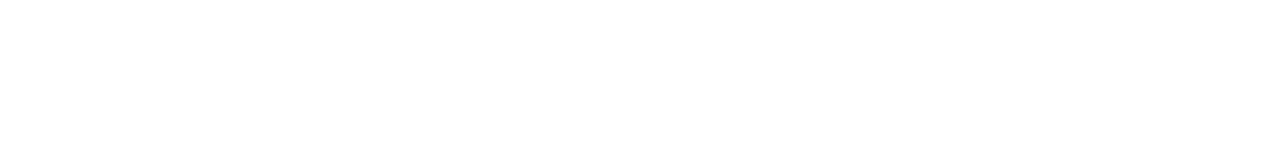
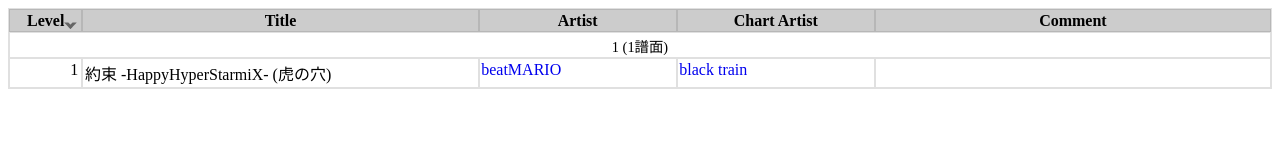
Before and after one commit to kju8/all-embracing-insane-charts, a plain HTML site: page index.html in a window 1280 px wide. Drawn offline with nearby package versions, Linux system fonts and the light colour scheme.

Commit message:
fix index

```diff
--- a/index.html
+++ b/index.html
@@ -1,5 +1,145 @@
 <html>
 	<head>
-		<meta name="bmstable" content="./head.json" />
+		<meta name="bmstable" content="https://kju8.github.io/all-embracing-insane-charts/head.json" />
+		<meta name="bmsdata" content="https://kju8.github.io/all-embracing-insane-charts/table.json" />
+		<script src="https://cdn.jsdelivr.net/npm/vue"></script>
+		<title>All-embracing Insane Charts</title>
+		<style>
+			#app {
+				display:grid;
+				min-width: max-content;
+				grid-template-columns: 10ex minmax(max-content, 2fr) 1fr 1fr 2fr;
+				border: solid 0.5px rgba(100,100,100,0.2);
+			}
+			#app > * {
+				border: solid 0.5px rgba(100,100,100,0.2);
+				padding: 0.1rem;
+			}
+			#app > .level:not(.thead) {
+				text-align: right;
+				padding-right: 0.2em;
+			}
+			#app > .thead {
+				background-color: rgba(0,0,0,0.2);
+				font-weight: bold;
+				text-align: center;
+				position: relative;
+			}
+			.sort::after {
+				content: "";
+				position: absolute;
+				right: 0.4em;
+				top: 0.5em;
+				display: block;
+				width: 0.2em;
+				height: 0.2em;
+				border: 3px solid;
+				border-color: transparent transparent black black;
+				transform: rotate(-45deg);
+				opacity: 0.5;
+			}
+			.sort.desc::after {
+				border-color: black black transparent transparent;
+				top: 0.6em;
+			}
+			#app > a {
+				text-decoration: none;
+			}
+			#app > a[href]:hover {
+				background-color: rgba(200,0,0,0.2);
+			}
+			.levelhead {
+				grid-column: 1 / -1;
+				text-align: center;
+				font-size: 0.9em;
+			}
+		</style>
 	</head>
+	<body>
+		<div id="app">
+			<div class="level thead" v-bind:class="{ sort: sorttype == 'level' , desc: sortmode != 1}" v-on:click="sort('level')">Level</div>
+			<div class="title thead" v-bind:class="{ sort: sorttype == 'title' , desc: sortmode != 1 }" v-on:click="sort('title')">Title</div>
+			<div class="artist thead" v-bind:class="{ sort: sorttype == 'artist' , desc: sortmode != 1 }" v-on:click="sort('artist')">Artist</div>
+			<div class="diff thead" v-bind:class="{ sort: sorttype == 'name_diff' , desc: sortmode != 1 }" v-on:click="sort('name_diff')">Chart Artist</div>
+			<div class="comment thead">Comment</div>
+			<template v-for="bms in bmses">
+				<div class="level">{{bms.level}}</div>
+				<div class="title">{{bms.title}}</div>
+				<a class="artist" v-bind:href="bms.url">{{bms.artist}}</a>
+				<a class="diff" v-bind:href="bms.url_diff">{{bms.name_diff}}</a>
+				<div class="comment">{{bms.comment}}</div>
+			</template>
+			<template v-for="(count,difficult) in difficulties" v-if="sorttype=='level'">
+				<div class="levelhead" v-bind:style="levelstyle(difficult)">{{difficult}} ({{count}}譜面)</div>
+			</template>
+		</div>
+		<script>
+			let standizeStrings = function(src){
+				return src.toLowerCase().replace(/[\u30a1-\u30f6]/g, function(match) {
+					var chr = match.charCodeAt(0) - 0x60;
+					return String.fromCharCode(chr);
+				});
+			};
+			let app = new Vue({
+				el: '#app',
+				data: {
+					bmses: [],
+					difficulties: {},
+					sorttype: "level",
+					sortmode: -1
+				},
+				methods: {
+					sort: function(key){
+						if(this.sorttype == key) this.sortmode = -this.sortmode;
+						else{
+							this.sortmode = 1;
+							this.sorttype = key;
+						}
+
+						this.bmses.sort(
+							(a,b) => {
+								let aStrings = standizeStrings((a[key]||"").toString());
+								let bStrings = standizeStrings((b[key]||"").toString());
+								if(aStrings == "") return 1;
+								if(bStrings == "") return -1;
+								if(aStrings < bStrings) return -this.sortmode;
+								if(aStrings > bStrings) return this.sortmode;
+								return 0;
+							}
+						);
+					},
+					levelstyle: function(difficult){
+						let totalcount = 2;
+						let diffcount = 0;
+						for(let i in this.difficulties){
+							if( ( (this.sortmode == 1) && (i < difficult) ) || (this.sortmode == -1) && (i > difficult) ){
+								totalcount += this.difficulties[i];
+								diffcount++;
+							}
+						}
+						return {gridRow: (totalcount+diffcount) + " / " + (totalcount+diffcount+1)}
+					}
+				}
+			});
+
+			let request = new XMLHttpRequest();
+			let bmsdata = document.head.children.namedItem("bmsdata").getAttribute('content')
+			request.open('GET', bmsdata);
+			request.responseType = 'json';
+			request.send();
+
+			request.onload = function() {
+				let res = request.response;
+				app.bmses = res;
+				let difflist = {}
+				for(let i in res){
+					let bms = res[i];
+					if(difflist[bms.level] === undefined) difflist[bms.level] = 0;
+					difflist[bms.level]++;
+				}
+				app.difficulties = difflist;
+				app.sort("level");
+			}
+		</script>
+	</body>
 </html>
```
